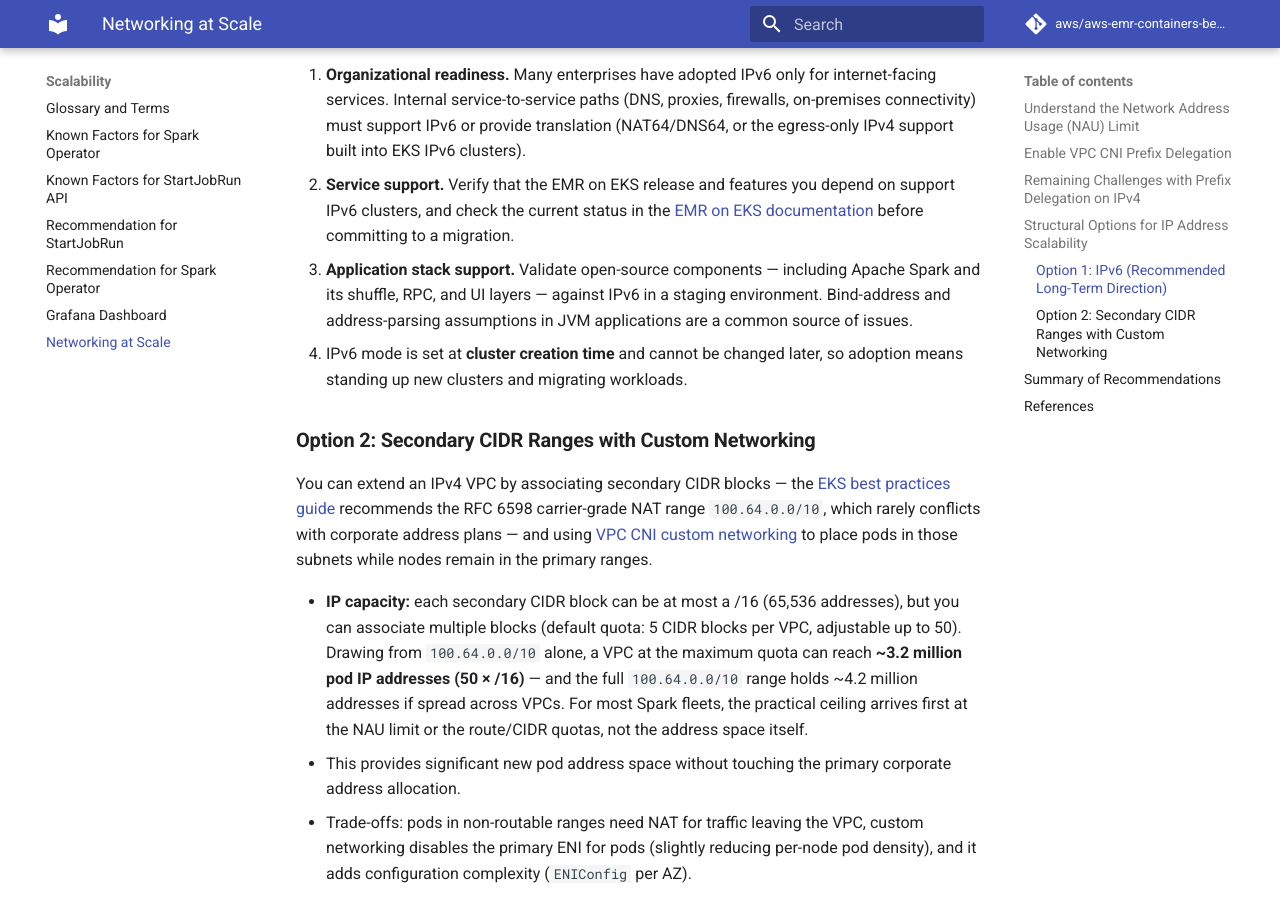
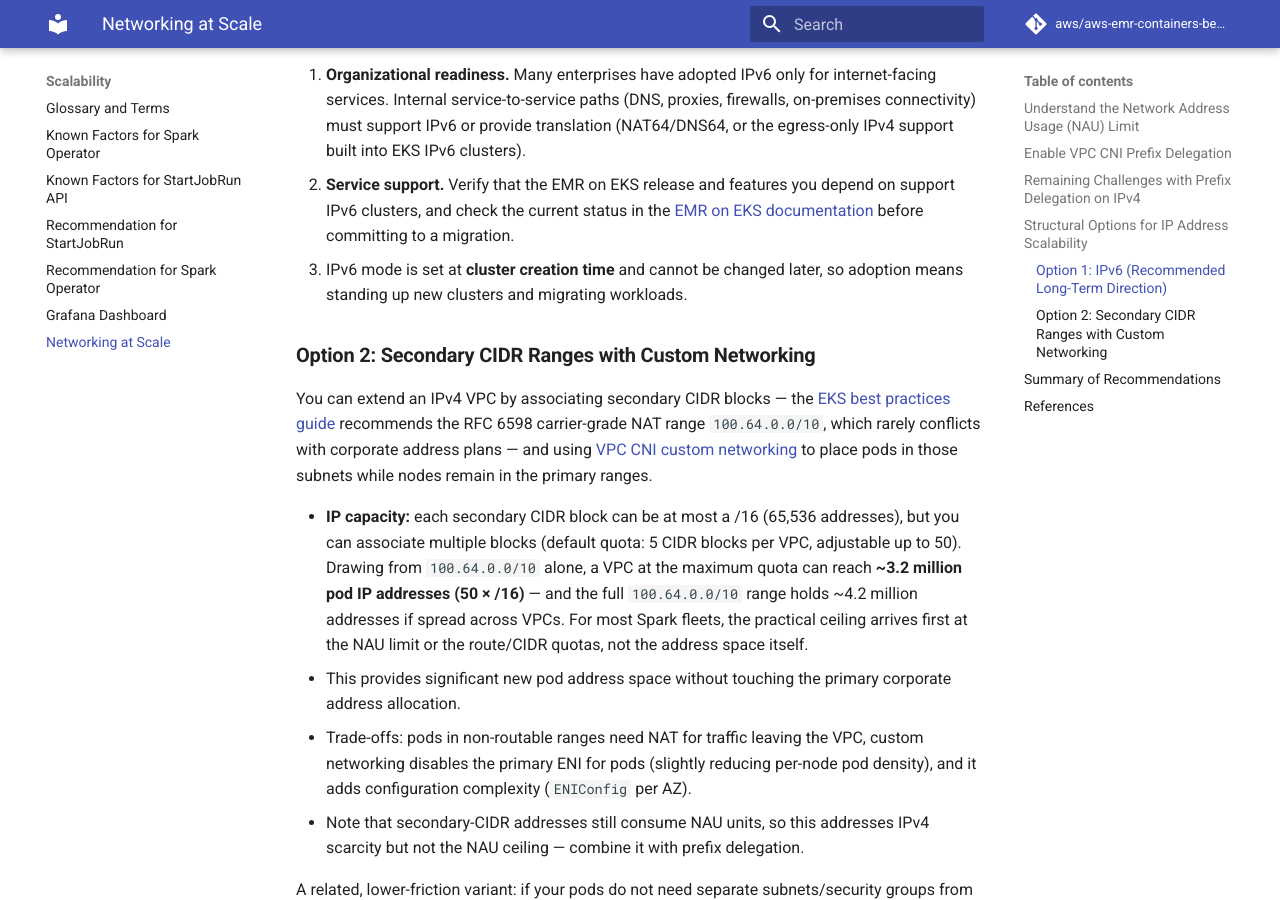
Before and after one commit to aws/aws-emr-containers-best-practices, an MkDocs documentation site: the page built from content/scalability/docs/networking-at-scale.md, in a window 1280 px wide and 900 px high, scrolled down 3137 px. Built offline with MkDocs 1.6.1 and Material for MkDocs 9.7.7, drawn with Linux system fonts in a browser that asks for light colours; comment, search, counter and statistics services are not loaded.

Commit message:
Remove application stack support caveat from IPv6 option
EMR on EKS Spark already supports dual stack, so the caveat about
validating Spark against IPv6 is no longer needed.

Co-Authored-By: Claude Fable 5 <noreply@anthropic.com>

```diff
--- a/content/scalability/docs/networking-at-scale.md
+++ b/content/scalability/docs/networking-at-scale.md
@@ -66,8 +66,7 @@ Considerations before adopting IPv6:
 
 1. **Organizational readiness.** Many enterprises have adopted IPv6 only for internet-facing services. Internal service-to-service paths (DNS, proxies, firewalls, on-premises connectivity) must support IPv6 or provide translation (NAT64/DNS64, or the egress-only IPv4 support built into EKS IPv6 clusters).
 2. **Service support.** Verify that the EMR on EKS release and features you depend on support IPv6 clusters, and check the current status in the [EMR on EKS documentation](https://docs.aws.amazon.com/emr/latest/EMR-on-EKS-DevelopmentGuide/emr-eks.html) before committing to a migration.
-3. **Application stack support.** Validate open-source components — including Apache Spark and its shuffle, RPC, and UI layers — against IPv6 in a staging environment. Bind-address and address-parsing assumptions in JVM applications are a common source of issues.
-4. IPv6 mode is set at **cluster creation time** and cannot be changed later, so adoption means standing up new clusters and migrating workloads.
+3. IPv6 mode is set at **cluster creation time** and cannot be changed later, so adoption means standing up new clusters and migrating workloads.
 
 ### **Option 2: Secondary CIDR Ranges with Custom Networking**
 
```
